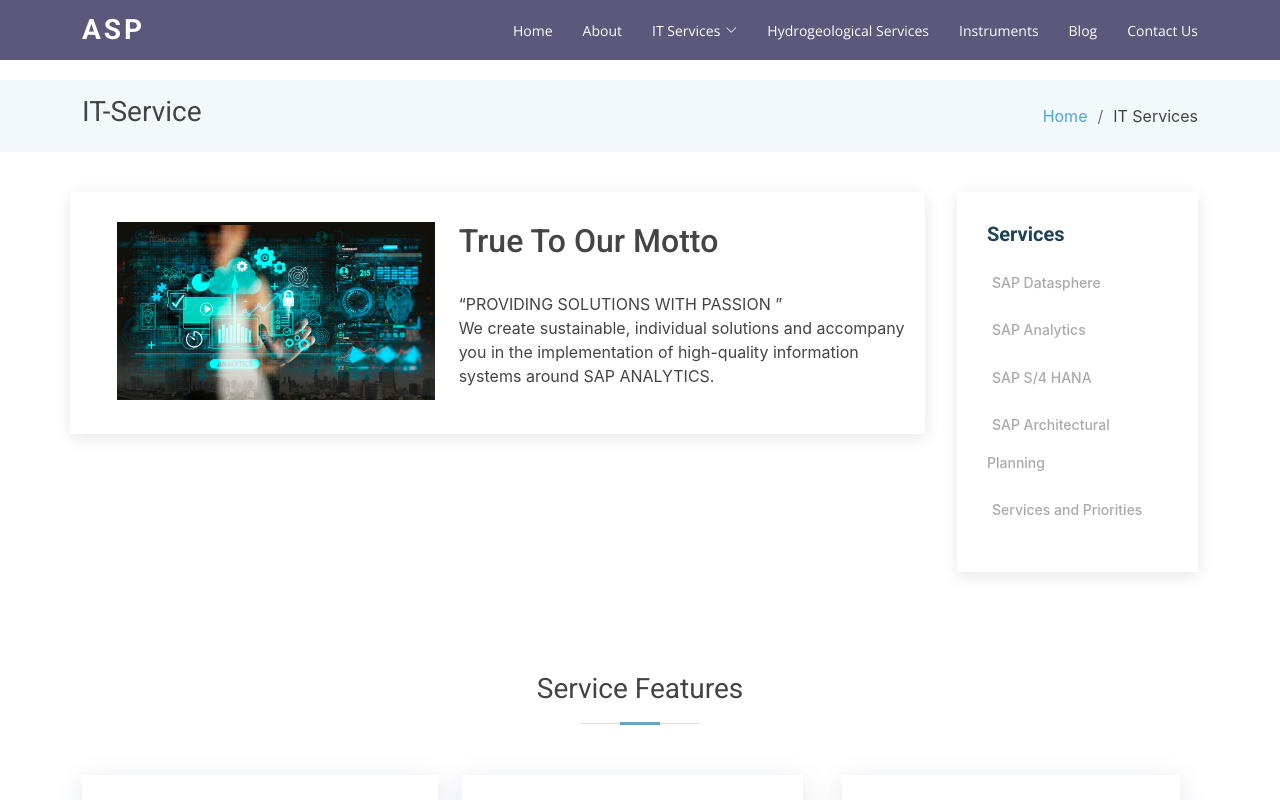
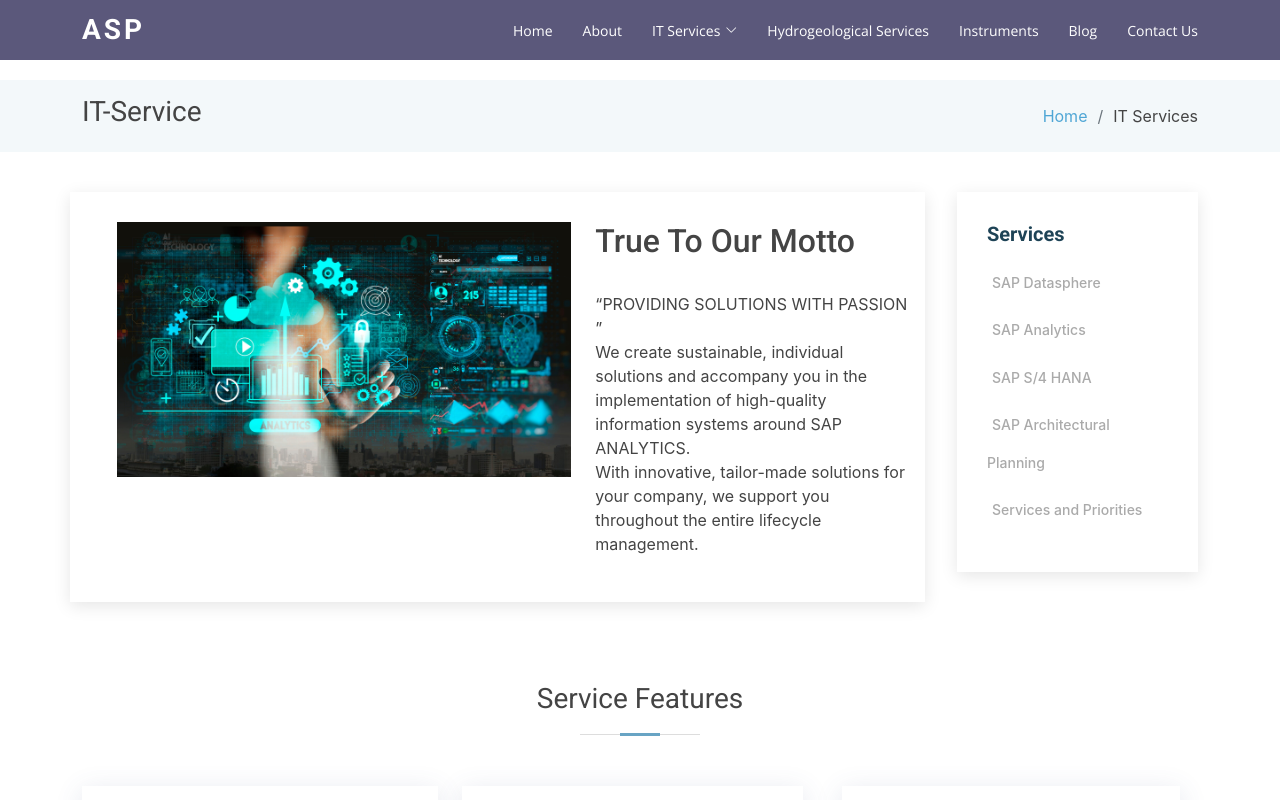
Before and after one commit to MehvishSheikh/asp_website, a React (Create React App) app: page /IT-Services in a window 1280 px wide. Shown: the top 800 px of the page. Built offline with nearby package versions, Linux system fonts and the light colour scheme.

Commit message:
doneeeeeeeeeeee

```diff
--- a/src/components/It_Services/It_homepage.js
+++ b/src/components/It_Services/It_homepage.js
@@ -28,7 +28,7 @@ const It_homepage = () => {
 
               <div className="col-lg-9 entries">
                 <article className="entry row">
-                  <div className="col-md-5 ">
+                  <div className="col-md-7 ">
                     <div className="entry-img">
                       <img
                         src="assets\img\zp1.jpeg"
@@ -37,7 +37,7 @@ const It_homepage = () => {
                       />
                     </div>
                   </div>
-                  <div className="col-md-7 ">
+                  <div className="col-md-5 ">
                     <h2 className="title">
                       {/* <a href="blog-single.html"> */}
                       True To Our Motto</h2>
@@ -46,7 +46,8 @@ const It_homepage = () => {
                       <br/>
                       “PROVIDING SOLUTIONS WITH PASSION ”<br />
                       We create sustainable, individual solutions
-                      and accompany you in the implementation of high-quality information systems around  SAP ANALYTICS.</p>
+                      and accompany you in the implementation of high-quality information systems around  SAP ANALYTICS.<br/>
+                      With innovative, tailor-made solutions for your company, we support you throughout the entire lifecycle management.</p>
 
                   </div>
 
```
